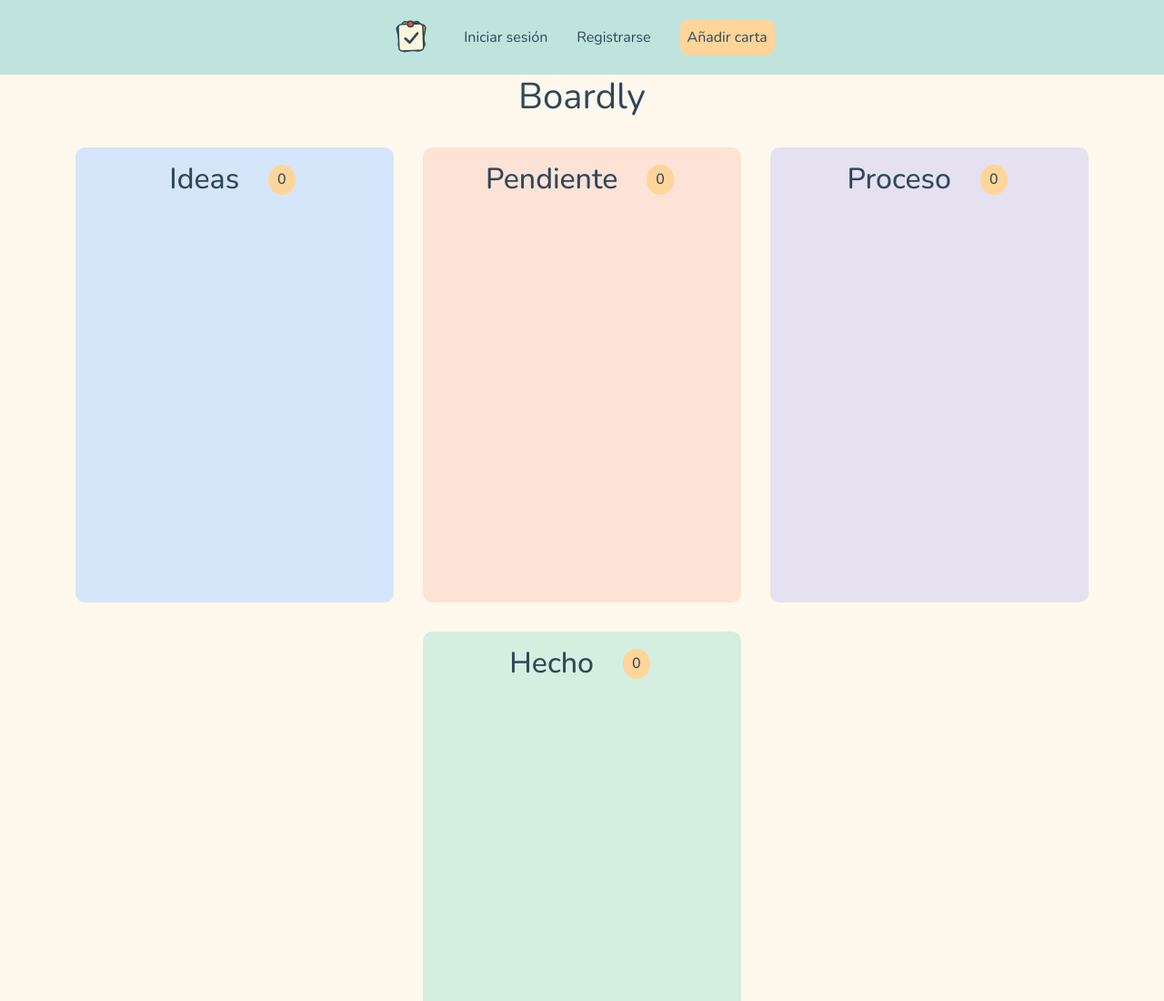
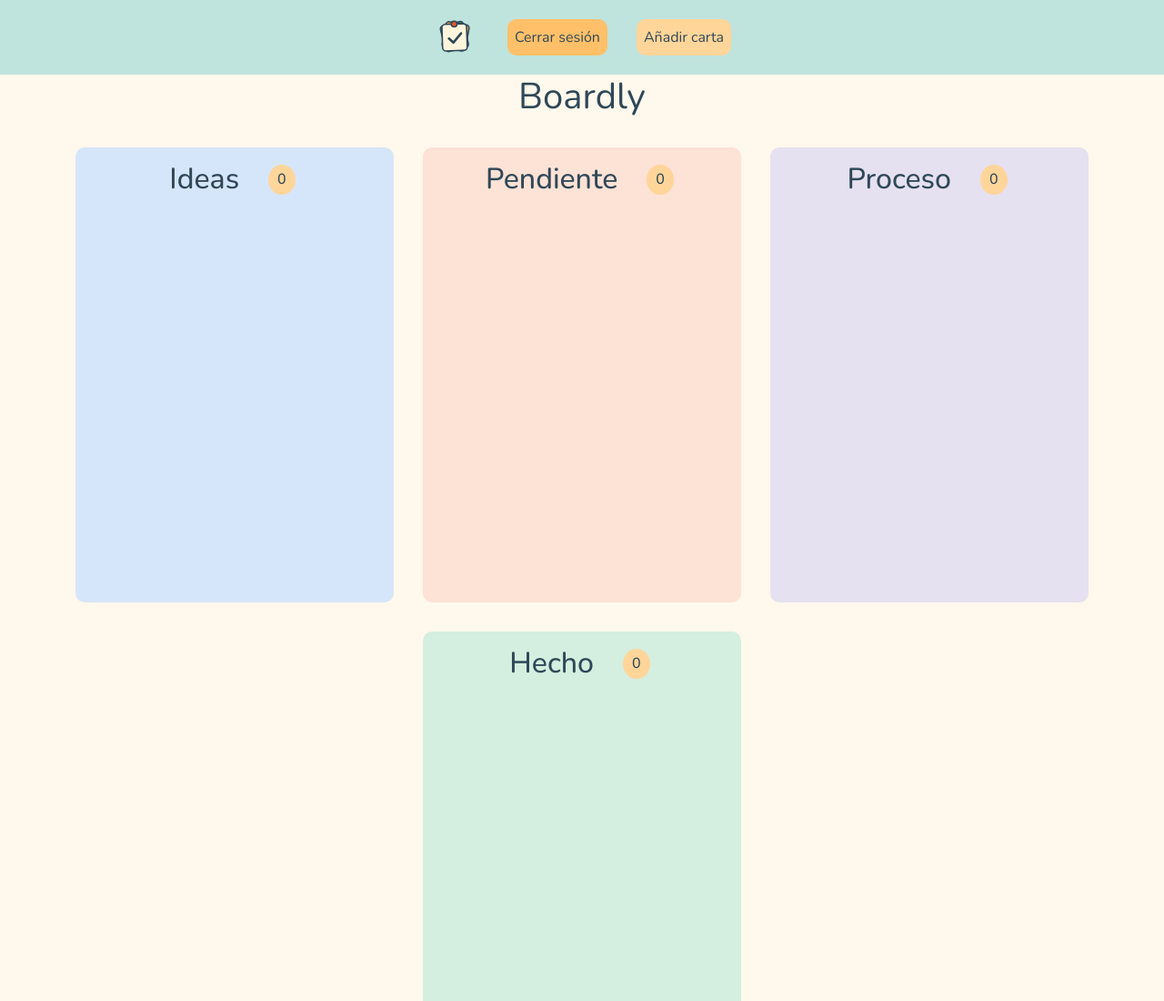
Before and after one commit to alegp2020/Boardly, a plain HTML site: page index.html in a window 1280 px wide. Shown: the top 1100 px of the page at 91% size. Drawn offline with nearby package versions, Linux system fonts and the light colour scheme.

Commit message:
añadición de boton cerrar sesion

```diff
--- a/index.html
+++ b/index.html
@@ -20,9 +20,10 @@
           <a href="#"
             ><img src="logo-icono(1).svg" alt="Logo" width="50" height="50"
           /></a>
+          <li>
+            <button class="cerrar-sesion"> Cerrar sesión</button>
+          </li>
         </li>
-        <li><a href="login.html">Iniciar sesión</a></li>
-        <li><a href="registrase.html">Registrarse</a></li>
         <li>
           <button
             class="añadir-carta btn"
--- a/styles.css
+++ b/styles.css
@@ -210,16 +210,29 @@ a:hover {
   background-color: var(--btones-hover);
 }
 
-h2{
+h2 {
   display: flex;
   align-items: center;
   justify-content: center;
   margin-right: 5px;
   gap: 2rem;
 }
-.numeroTarjetas{
+.numeroTarjetas {
   background-color: var(--btones);
-    padding: 7px 10px;
+  padding: 7px 10px;
   font-size: 1rem;
   border-radius: 50%;
 }
+
+.cerrar-sesion {
+  background-color: var(--btones-hover);
+  color: var(--texto);
+  padding: 0.5rem;
+  border-radius: 10px;
+  border: none;
+  cursor: pointer;
+}
+
+.cerrar-sesion:hover{
+  background-color: var(--btones);
+}
```
